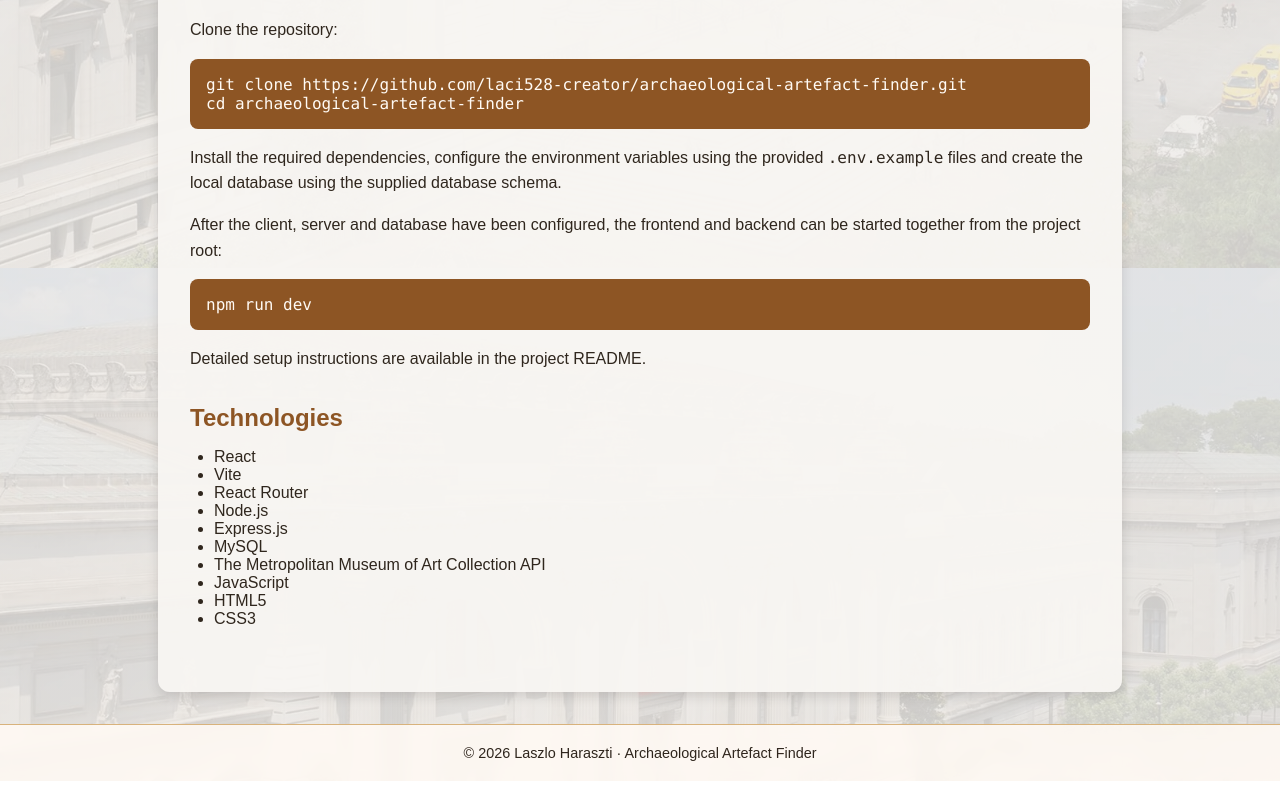
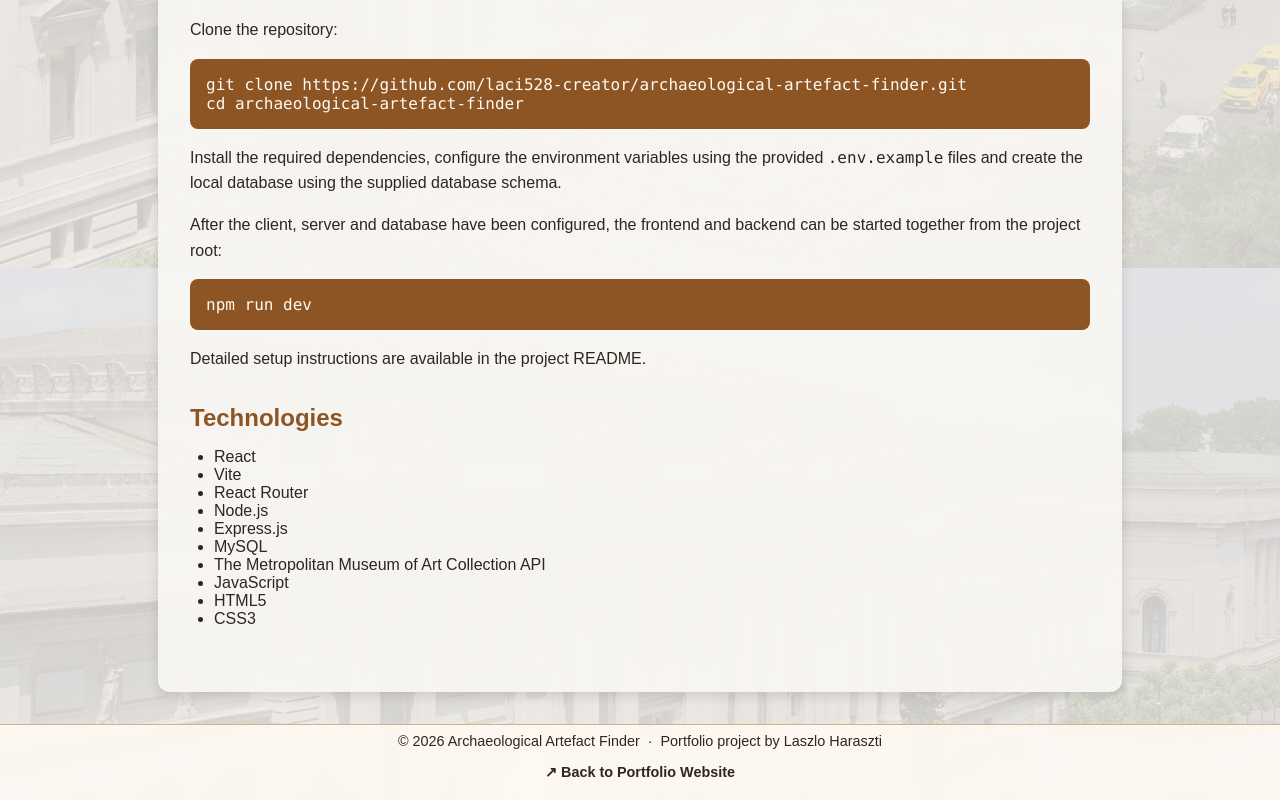
Before and after one commit to laci528-creator/archaeological-artefact-finder, a React (Vite) app in the folder client/: page /about in a window 1280 px wide. Shown: the part 1332-2132 px from the top of the page. Built offline with nearby package versions, Linux system fonts and the light colour scheme; no server answers.

Commit message:
feat: add portfolio link to footer

```diff
--- a/client/src/components/Footer.jsx
+++ b/client/src/components/Footer.jsx
@@ -1,10 +1,19 @@
 function Footer() {
   return (
-    <footer className="site-footer">
-      <p>
-        © {new Date().getFullYear()} Laszlo Haraszti · Archaeological Artefact Finder
-      </p>
-    </footer>
+<footer className="footer">
+  <p className="footer-text">
+    <span>© 2026 Archaeological Artefact Finder</span>
+    <span className="footer-separator">·</span>
+    <span>Portfolio project by Laszlo Haraszti</span>
+  </p>
+
+  <a
+    href="https://laci528-creator.github.io/meine_lebenslauf/"
+    className="portfolio-link"
+  >
+    ↗ Back to Portfolio Website
+  </a>
+</footer>
   );
 }
 
--- a/client/src/index.css
+++ b/client/src/index.css
@@ -497,20 +497,47 @@ a {
 
 /* Footer */
 
-.site-footer {
+.footer {
   margin-top: auto;
-  padding: 1.25rem 1rem;
-
+  padding: 0.5rem;
   text-align: center;
   font-size: 0.9rem;
 
   color: var(--museum-text);
   background: rgba(255, 250, 244, 0.88);
+  border-top: 1px solid var(--museum-border);
 
-  border-top: 1px solid var(--museum-border);
   backdrop-filter: blur(6px);
 }
 
-.site-footer p {
+.footer-text {
+  display: flex;
+  justify-content: center;
+  gap: 8px;
   margin: 0;
 }
+
+.portfolio-link {
+  display: inline-flex;
+  align-items: center;
+  margin-top: 2px;
+
+  color: var(--museum-accent);
+  text-decoration: none;
+  font-weight: 600;
+}
+
+.portfolio-link:hover {
+  text-decoration: underline;
+}
+
+@media (max-width: 600px) {
+  .footer-text {
+    flex-direction: column;
+    gap: 4px;
+  }
+
+  .footer-separator {
+    display: none;
+  }
+}
```
